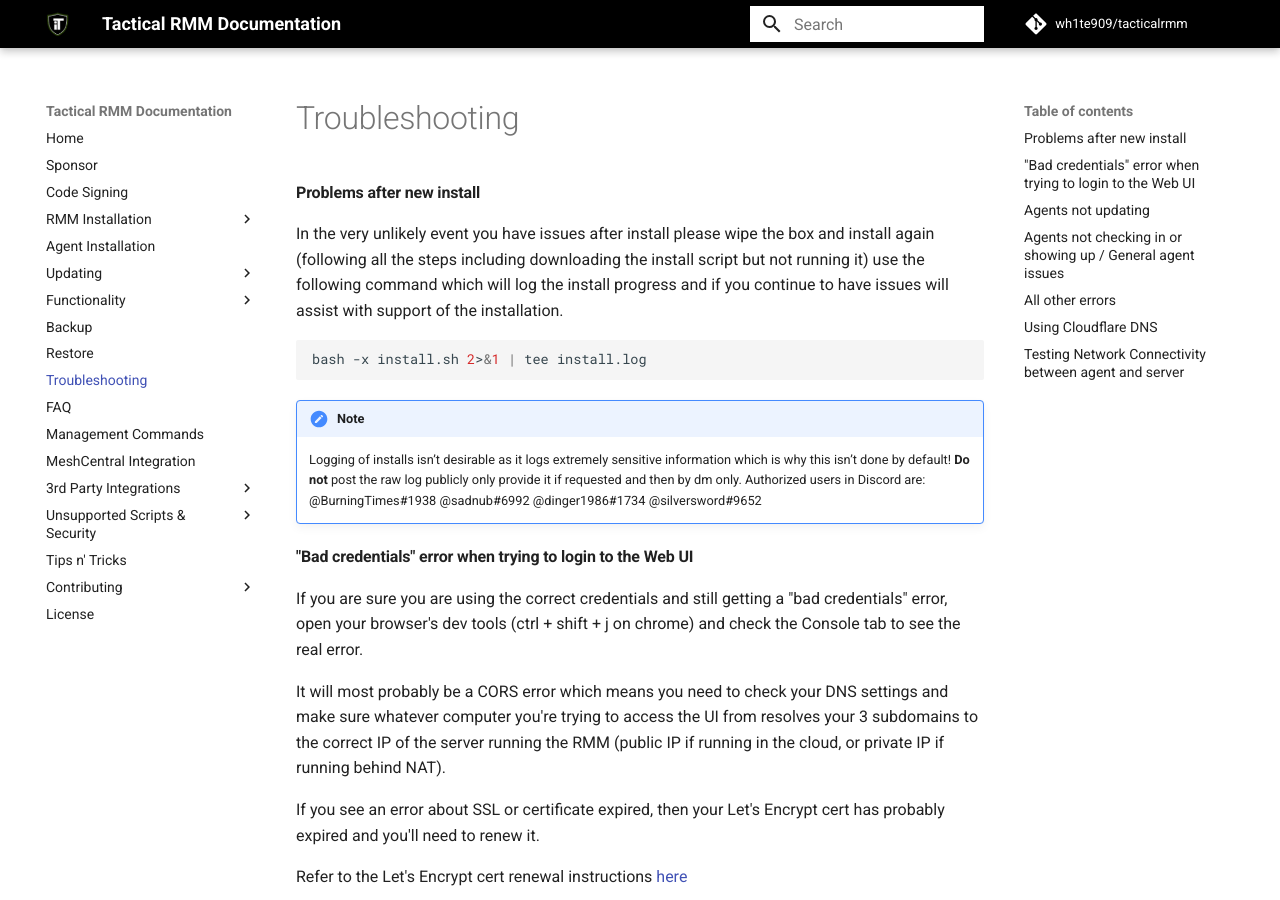
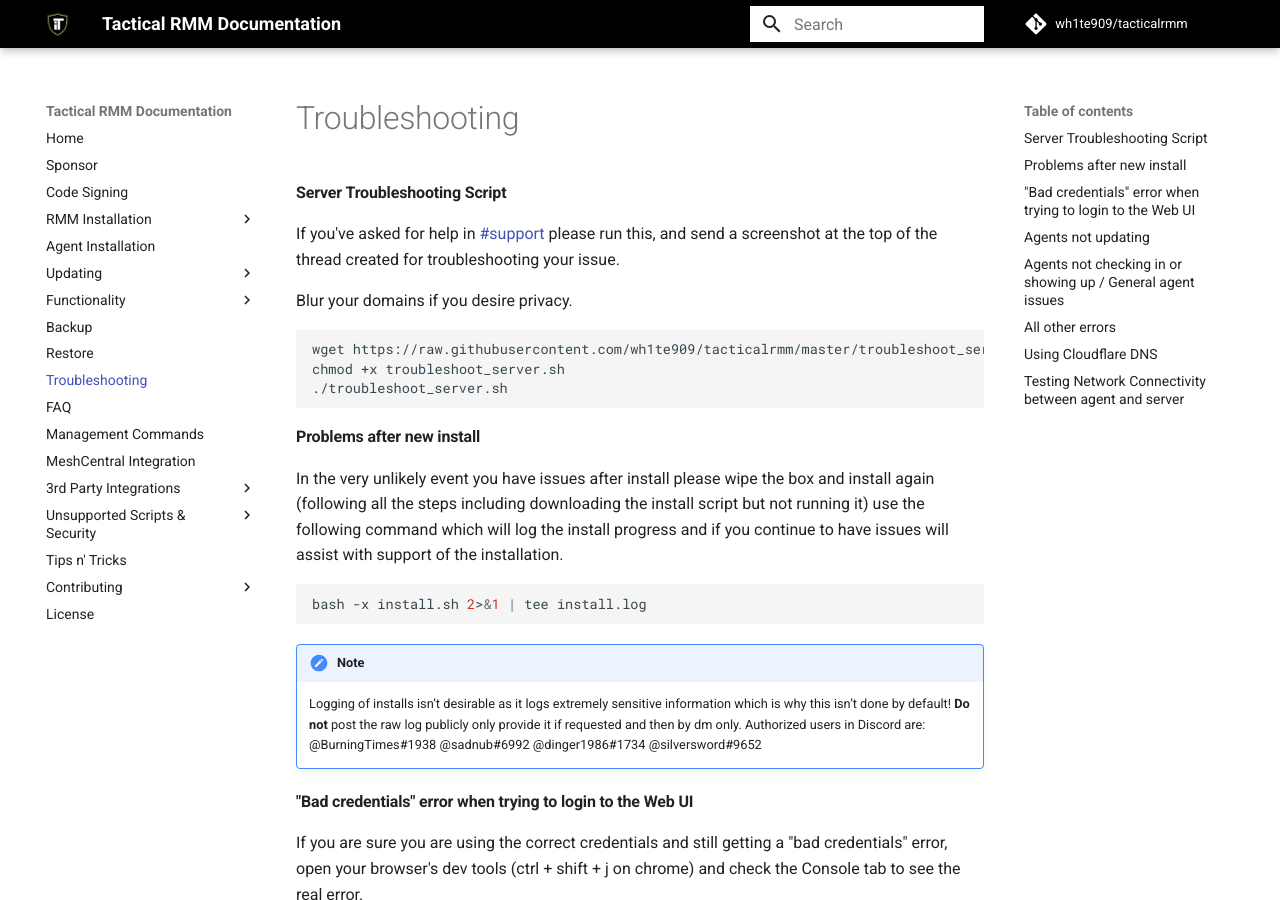
Before and after one commit to amidaware/trmm-docs, an MkDocs documentation site: the page built from docs/docs/troubleshooting.md, in a window 1280 px wide and 900 px high. Built offline with MkDocs 1.6.1 and Material for MkDocs 9.7.7, drawn with Linux system fonts in a browser that asks for light colours; comment, search, counter and statistics services are not loaded.

Commit message:
Adding server troubleshooting script

````diff
--- a/docs/docs/troubleshooting.md
+++ b/docs/docs/troubleshooting.md
@@ -1,4 +1,15 @@
 # Troubleshooting
+
+#### Server Troubleshooting Script
+
+If you've asked for help in [#support](https://discord.com/channels/736478043522072608/744282073870630912) please run this, and send a screenshot at the top of the thread created for troubleshooting your issue.
+
+Blur your domains if you desire privacy.
+```bash
+wget https://raw.githubusercontent.com/wh1te909/tacticalrmm/master/troubleshoot_server.sh
+chmod +x troubleshoot_server.sh
+./troubleshoot_server.sh
+```
 
 #### Problems after new install
 
````
